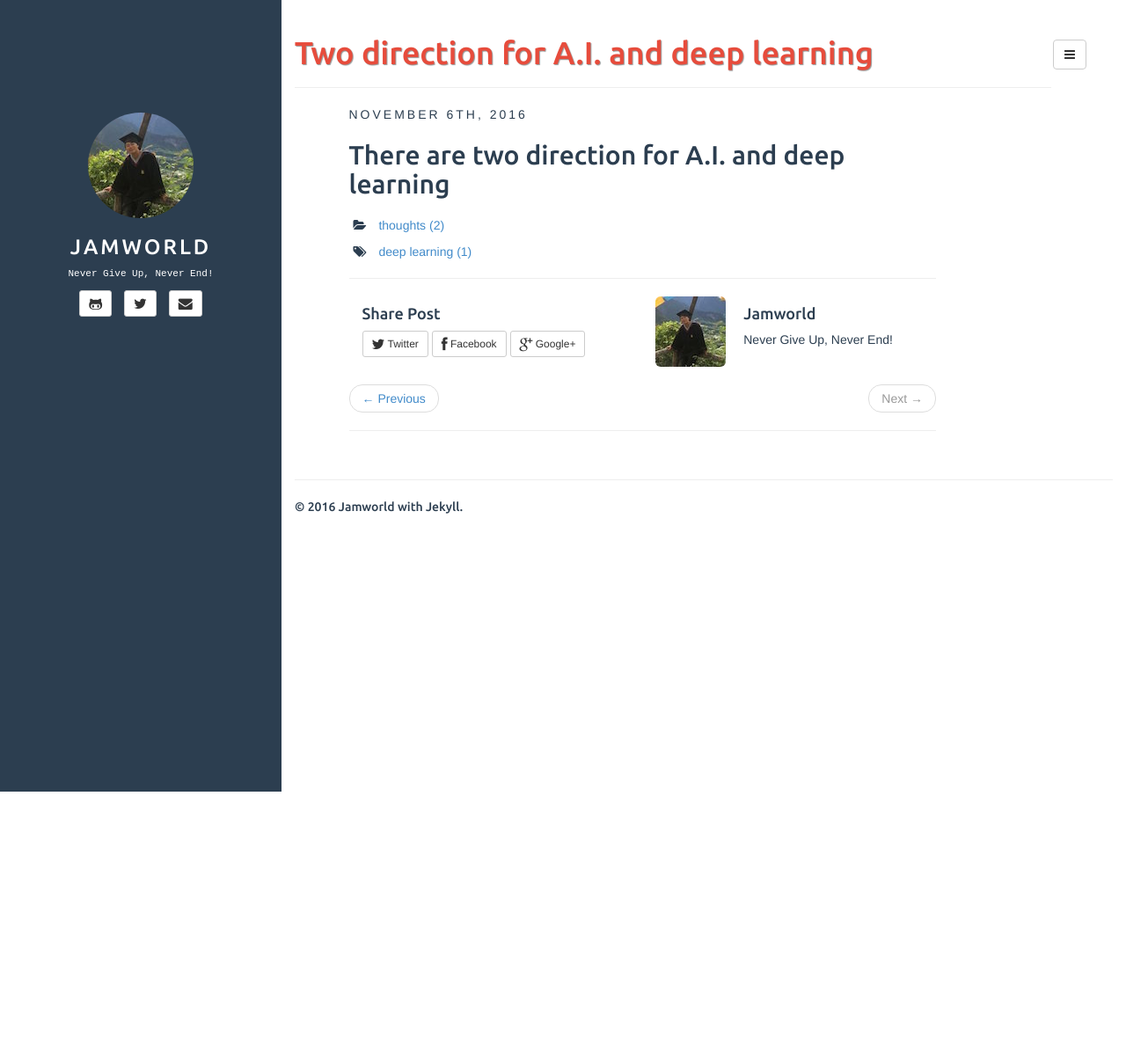
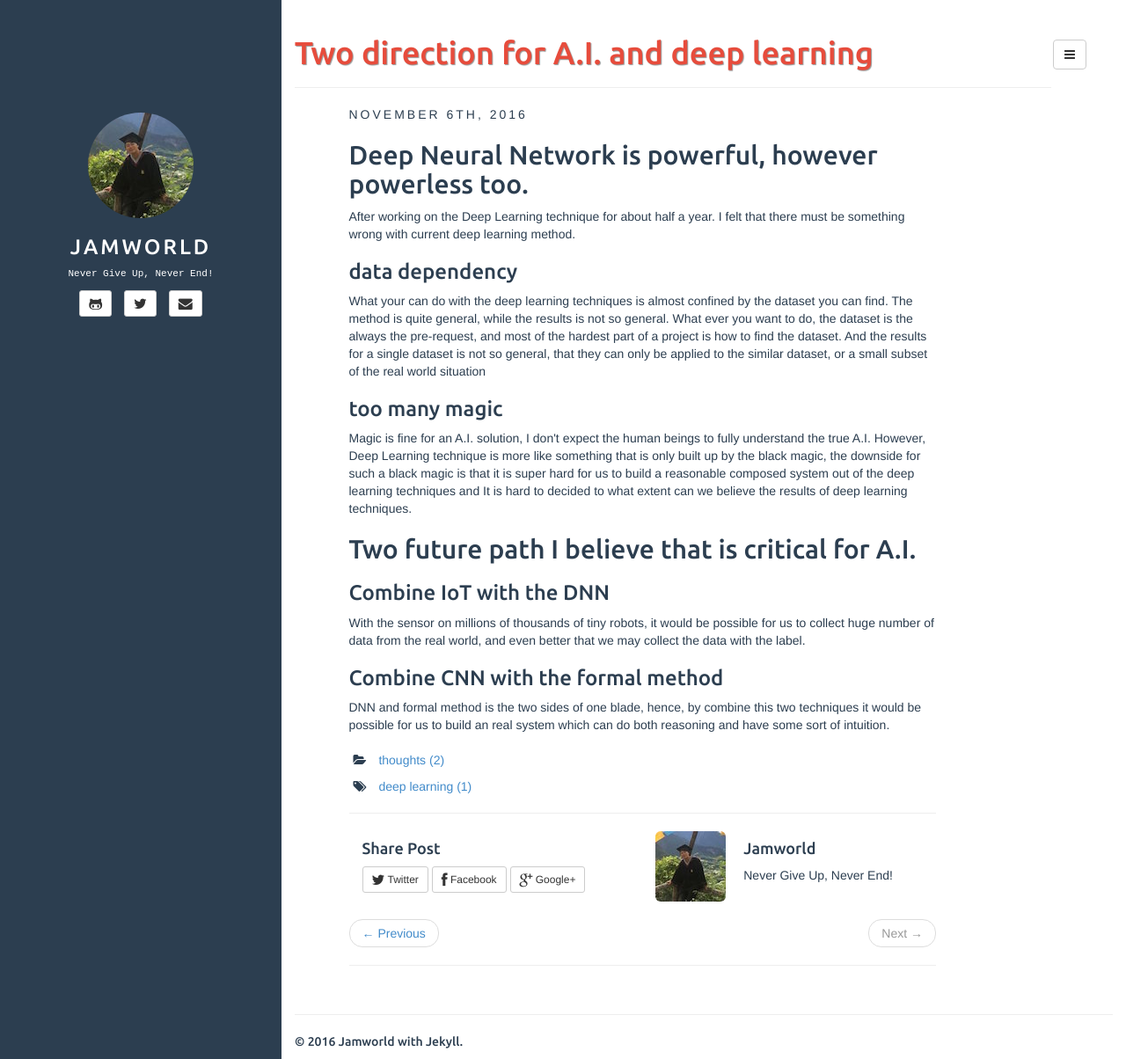
Before and after one commit to jam-world/jam-world.github.io, a Jekyll site: the page built from _posts/2016-11-06-two-direction-for-a.i.-and-deep-learning.html, in a window 1280 px wide and 1204 px high. Shown: the whole window at 88% size. Built offline with Jekyll 4.4.1, drawn with Linux system fonts in a browser that asks for light colours.

Commit message:
lastest version for the two direction in A.I.

```diff
--- a/_posts/2016-11-06-two-direction-for-a.i.-and-deep-learning.html
+++ b/_posts/2016-11-06-two-direction-for-a.i.-and-deep-learning.html
@@ -11,5 +11,46 @@ categories:
 ---
 
 <div id="outline-container-orgheadline1" class="outline-2">
-<h2 id="orgheadline1">There are two direction for A.I. and deep learning</h2>
+<h2 id="orgheadline1">Deep Neural Network is powerful, however powerless too.</h2>
+<div class="outline-text-2" id="text-orgheadline1">
+<p>
+After working on the Deep Learning technique for about half a year. I felt that there must be something wrong with current deep learning method.
+</p>
 </div>
+<div id="outline-container-orgheadline2" class="outline-3">
+<h3 id="orgheadline2">data dependency</h3>
+<div class="outline-text-3" id="text-orgheadline2">
+<p>
+What your can do with the deep learning techniques is almost confined by the dataset you can find. The method is quite general, while the results is not so general. What ever you want to do, the dataset is the always the pre-request, and most of the hardest part of a project is how to find the dataset. And the results for a single dataset is not so general, that they can only be applied to the similar dataset, or a small subset of the real world situation
+</p>
+</div>
+</div>
+<div id="outline-container-orgheadline3" class="outline-3">
+<h3 id="orgheadline3">too many magic</h3>
+<div class="outline-text-3" id="text-orgheadline3">
+<p>
+Magic is fine for an A.I. solution, I don't expect the human beings to fully understand the true A.I. However, Deep Learning technique is more like something that is only built up by the black magic, the downside for such a black magic is that it is super hard for us to build a reasonable composed system out of the deep learning techniques and It is hard to decided to what extent can we believe the results of deep learning techniques.
+</p>
+</div>
+</div>
+</div>
+<div id="outline-container-orgheadline6" class="outline-2">
+<h2 id="orgheadline6">Two future path I believe that is critical for A.I.</h2>
+<div class="outline-text-2" id="text-orgheadline6">
+</div><div id="outline-container-orgheadline4" class="outline-3">
+<h3 id="orgheadline4">Combine IoT with the DNN</h3>
+<div class="outline-text-3" id="text-orgheadline4">
+<p>
+With the sensor on millions of thousands of tiny robots, it would be possible for us to collect huge number of data from the real world, and even better that we may collect the data with the label.
+</p>
+</div>
+</div>
+<div id="outline-container-orgheadline5" class="outline-3">
+<h3 id="orgheadline5">Combine CNN with the formal method</h3>
+<div class="outline-text-3" id="text-orgheadline5">
+<p>
+DNN and formal method is the two sides of one blade, hence, by combine this two techniques it would be possible for us to build an real system which can do both reasoning and have some sort of intuition.
+</p>
+</div>
+</div>
+</div>
```
